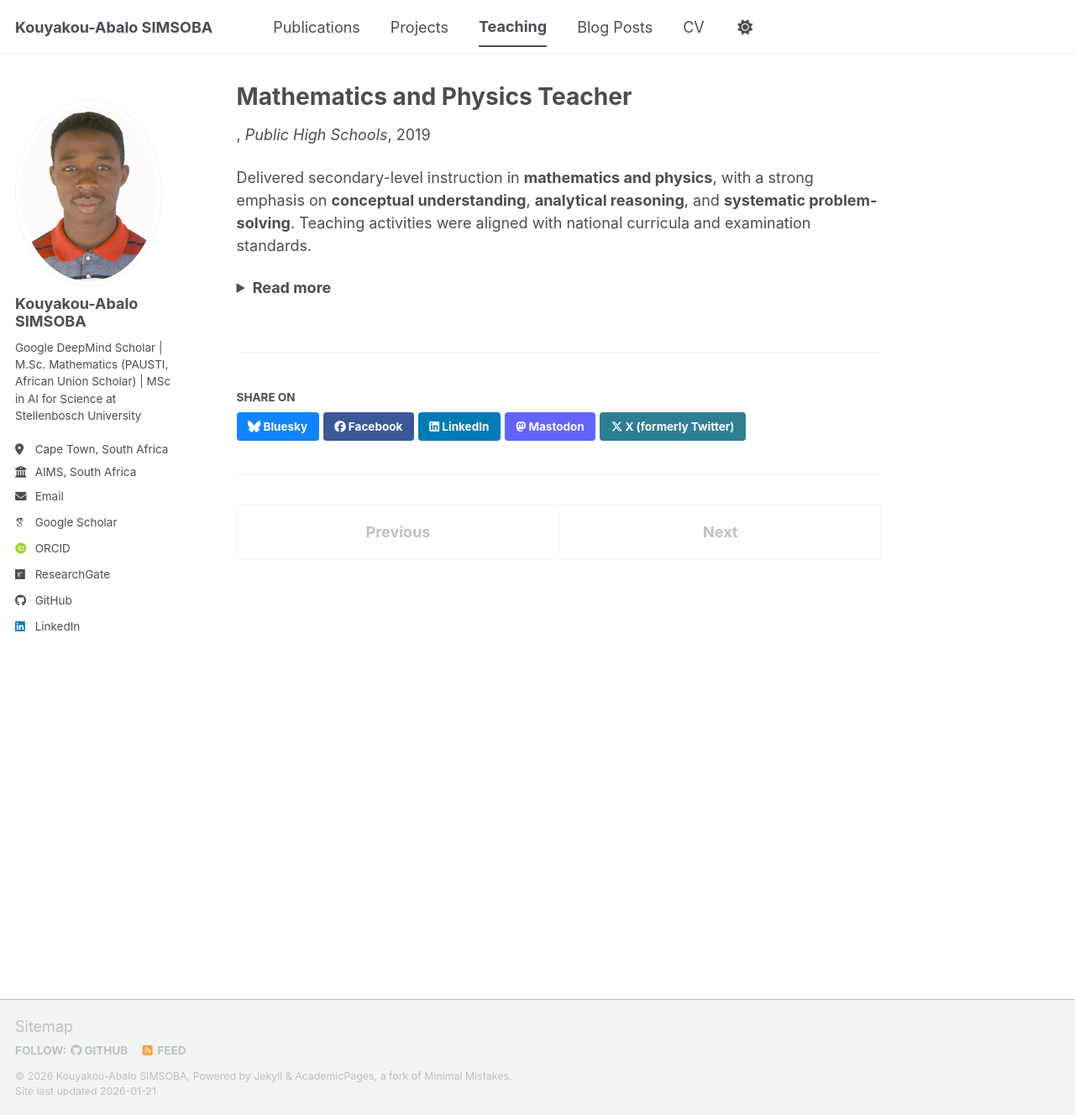
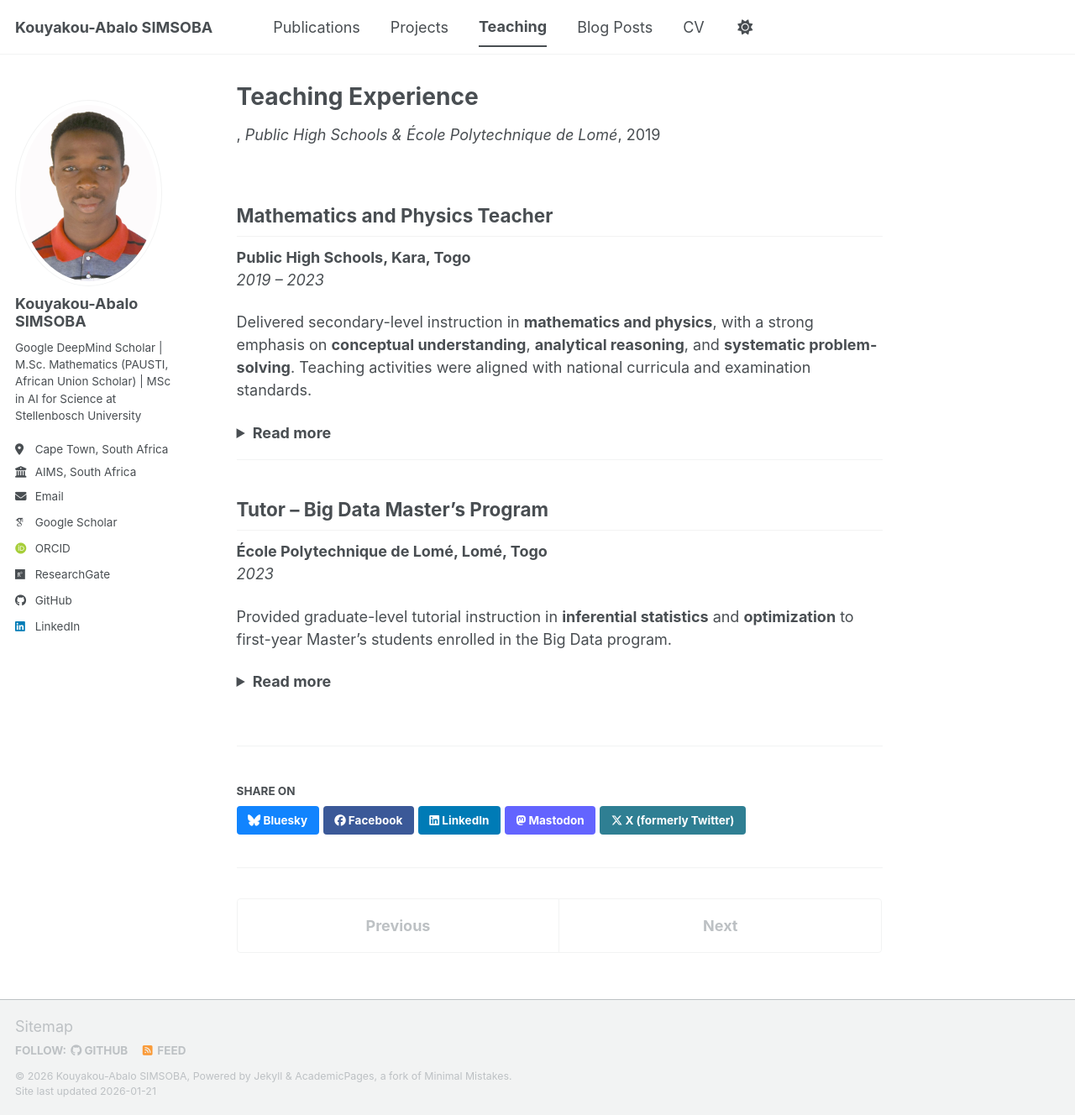
Before and after one commit to simsoba-research/simsoba-research.github.io, a Jekyll site: the page built from _teaching/2014-spring-teaching-1.md, in a window 1280 px wide and 1328 px high. Shown: the whole window at 84% size. Built offline with Jekyll 4.4.1, drawn with Linux system fonts in a browser that asks for light colours; some web fonts are replaced; a script bundle is joined from its source files by our own code; library files that are not in the unit come from our copies.

Commit message:
Update 2014-spring-teaching-1.md

```diff
--- a/_teaching/2014-spring-teaching-1.md
+++ b/_teaching/2014-spring-teaching-1.md
@@ -1,10 +1,14 @@
 ---
-title: "Mathematics and Physics Teacher"
+title: "Teaching Experience"
 collection: teaching
-venue: "Public High Schools"
-location: "Kara, Togo"
+venue: "Public High Schools & École Polytechnique de Lomé"
+location: "Togo"
 date: 2019-01-01
 ---
+
+## Mathematics and Physics Teacher
+**Public High Schools, Kara, Togo**
+*2019 – 2023*
 
 Delivered secondary-level instruction in **mathematics and physics**, with a strong emphasis on
 **conceptual understanding**, **analytical reasoning**, and **systematic problem-solving**.
@@ -17,9 +21,9 @@ Teaching activities were aligned with national curricula and examination standar
 - Probability and combinatorics
 - Set theory and methods of mathematical proof
 - Polynomial, rational, and homographic functions
-- Limits, continuity, and differentiability of functions
+- Limits, continuity, and differentiability
 - Arithmetic and geometric sequences
-- Complex numbers and applications
+- Complex numbers
 
 ### Physics
 - Kinematics and Newtonian dynamics
@@ -27,6 +31,31 @@ Teaching activities were aligned with national curricula and examination standar
 - Mechanical oscillations and wave phenomena
 - Electrostatics and electric circuits
 - Alternating current (AC) and RLC circuits
-- Thermodynamics (ideal gases and thermodynamic processes)
+- Thermodynamics (ideal gases)
 
 </details>
+
+---
+
+## Tutor – Big Data Master’s Program
+**École Polytechnique de Lomé, Lomé, Togo**
+*2023*
+
+Provided graduate-level tutorial instruction in **inferential statistics** and **optimization** to
+first-year Master’s students enrolled in the Big Data program.
+
+<details>
+<summary><strong>Read more</strong></summary>
+
+### Inferential Statistics
+- Hypothesis testing and confidence intervals
+- Parameter estimation and likelihood-based inference
+- Sampling distributions and asymptotic results
+
+### Optimization
+- Unconstrained and constrained optimization
+- Lagrange multipliers and Karush–Kuhn–Tucker (KKT) conditions
+- Gradient-based optimization methods
+- Fundamentals of convex optimization
+
+</details>
```
